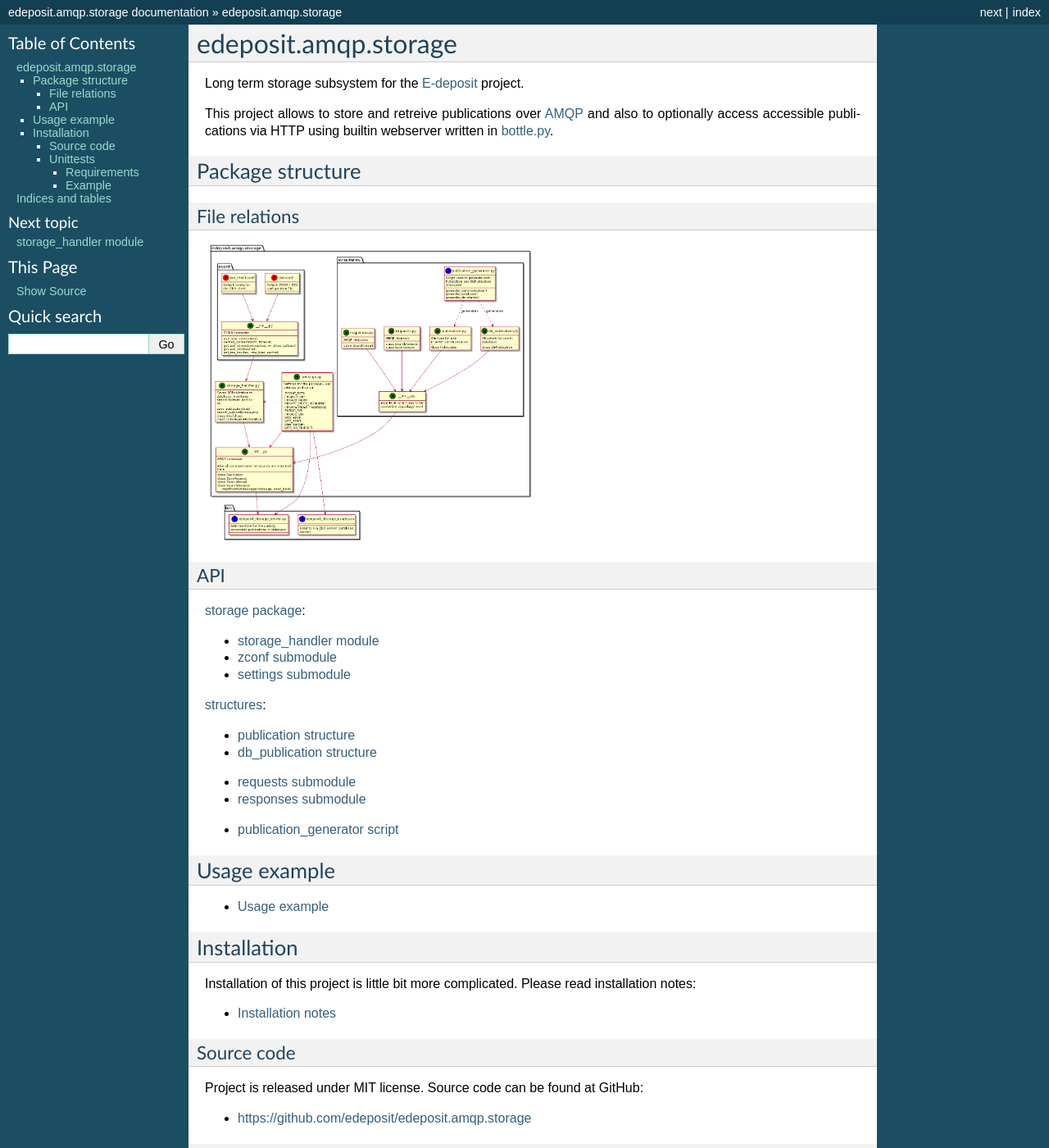
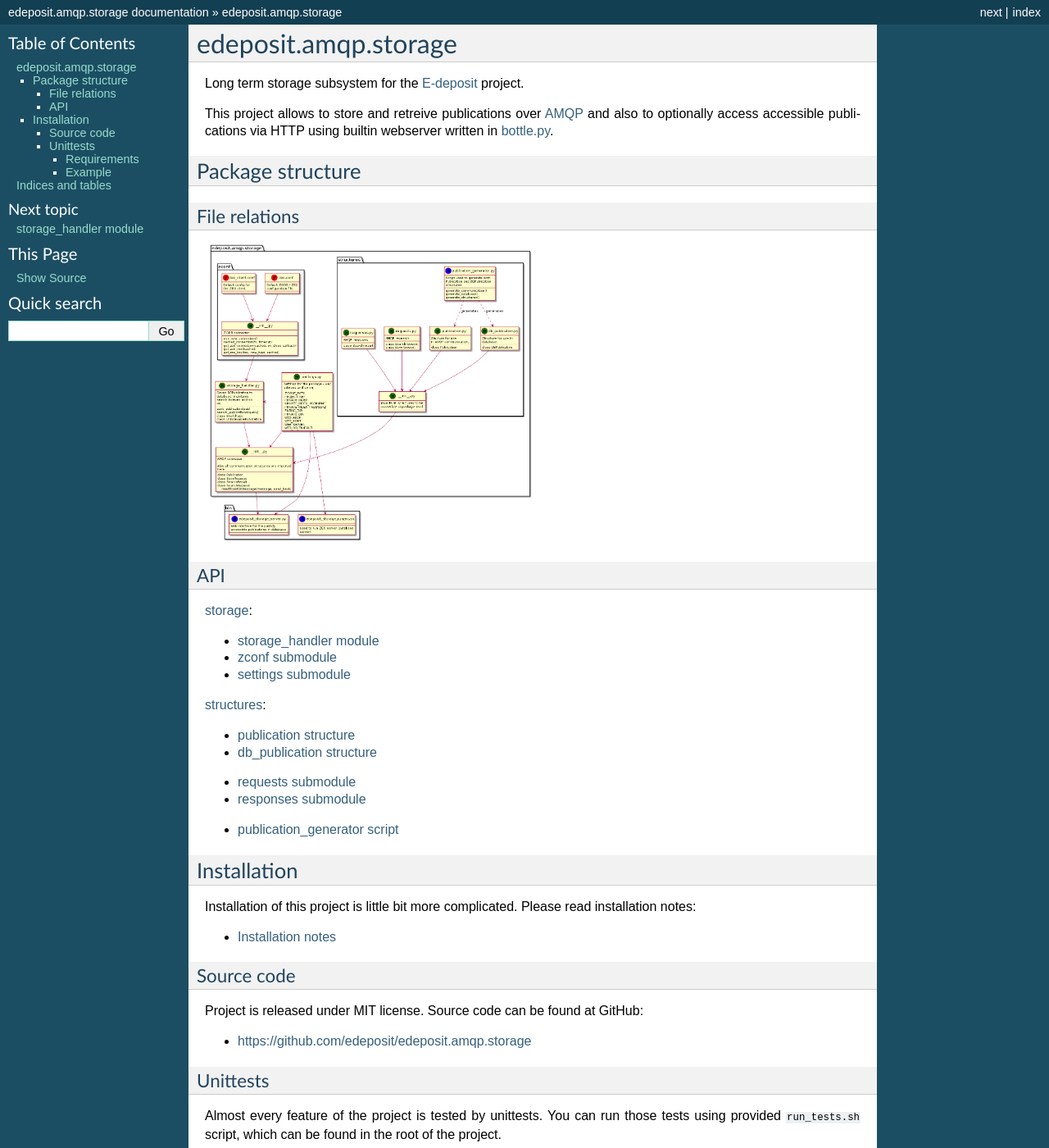
Before and after one commit to edeposit/edeposit.amqp.storage, a Sphinx documentation site: the page built from docs/index.rst, in a window 1280 px wide and 1400 px high. Shown: the whole window at 82% size. Built offline with Sphinx 7.4.7, drawn with Linux system fonts in a browser that asks for light colours; pages that are not in the unit, such as notebooks, are missing from menus.

Commit message:
Documentation finished. Fixed #10.

```diff
--- a/docs/api/storage.rst
+++ b/docs/api/storage.rst
@@ -1,5 +1,5 @@
-storage package
-===============
+storage
+=======
 
 .. automodule:: storage
     :members:
--- a/docs/example/example.rst
+++ /dev/null
@@ -1,2 +0,0 @@
-Usage example
-=============
--- a/docs/index.rst
+++ b/docs/index.rst
@@ -49,14 +49,6 @@ API
     :maxdepth: 1
 
     /api/structures/publication_generator.rst
-
-Usage example
--------------
-
-.. toctree::
-    :maxdepth: 2
-
-    /example/example.rst
 
 Installation
 ------------
```
